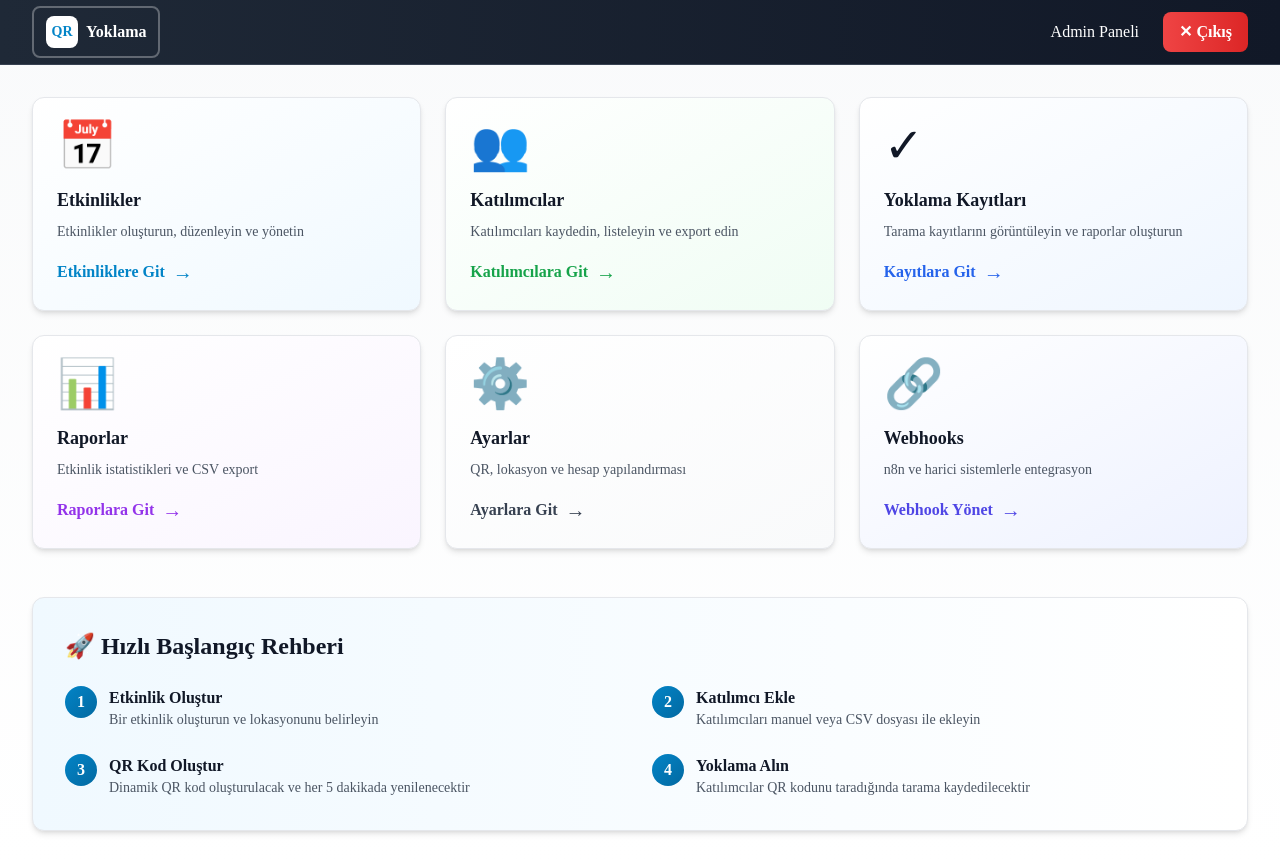
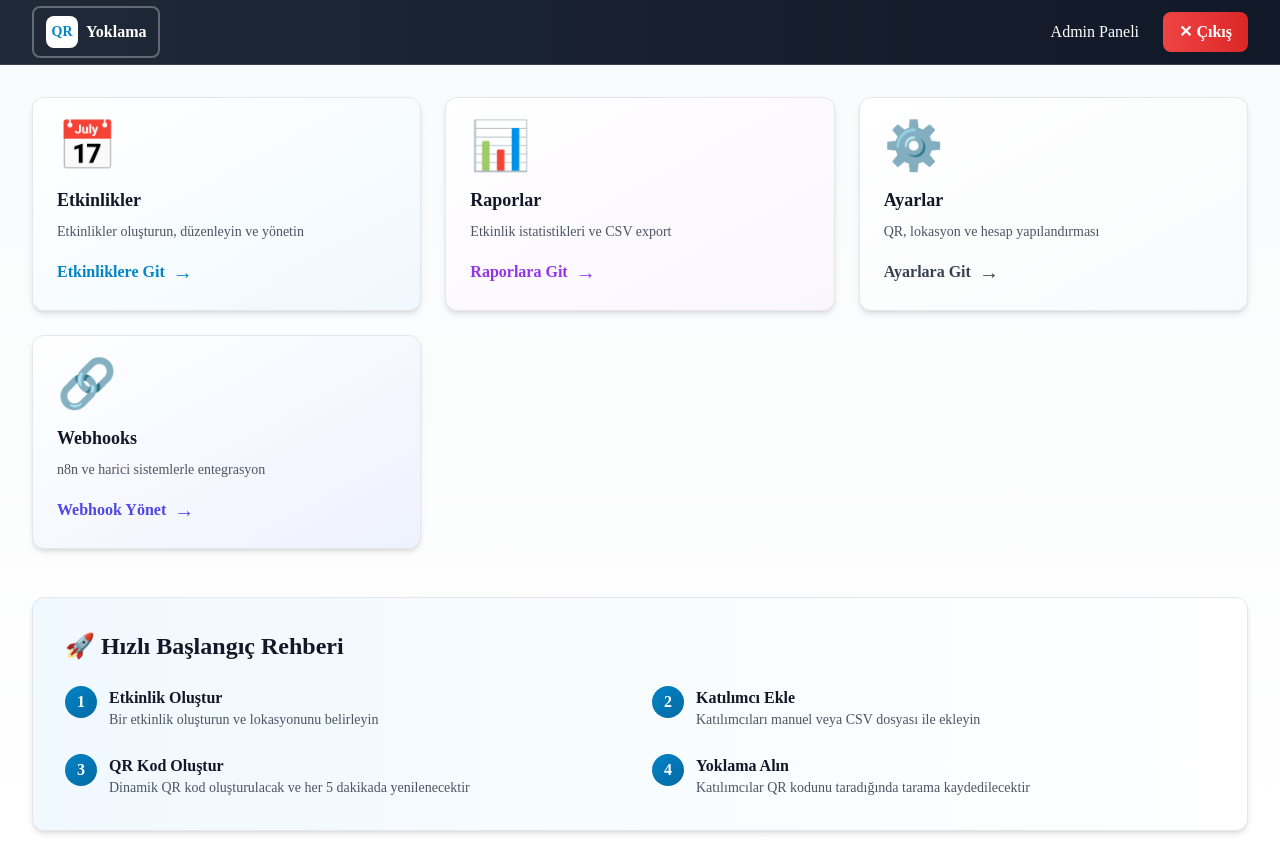
Before and after one commit to hvklkn/QR-Yoklama-Katilim-Sistemi, a Next.js app: page /admin in a window 1280 px wide. Built offline with nearby package versions, Linux system fonts and the light colour scheme.

Commit message:
fix: dashboard'dan Katılımcılar ve Yoklama Kayıtları kartları kaldırıldı

```diff
--- a/app/(dashboard)/admin/page.tsx
+++ b/app/(dashboard)/admin/page.tsx
@@ -22,40 +22,6 @@ export default function AdminPage() {
             </p>
             <div className="text-primary-600 font-semibold flex items-center gap-2 group-hover:gap-3 transition-all">
               Etkinliklere Git
-              <span className="text-xl">→</span>
-            </div>
-          </Link>
-
-          {/* Participants */}
-          <Link
-            href="/admin/participants"
-            className="card-hover card-elevated p-6 border-t-4 border-green-600 group bg-gradient-to-br from-white to-green-50 fade-in"
-            style={{ animationDelay: "50ms" }}
-          >
-            <div className="text-5xl mb-4 group-hover:scale-110 transition-transform duration-300">👥</div>
-            <h3 className="text-lg font-bold text-gray-900 mb-2 group-hover:text-green-600 transition-colors">Katılımcılar</h3>
-            <p className="text-gray-600 text-sm mb-4">
-              Katılımcıları kaydedin, listeleyin ve export edin
-            </p>
-            <div className="text-green-600 font-semibold flex items-center gap-2 group-hover:gap-3 transition-all">
-              Katılımcılara Git
-              <span className="text-xl">→</span>
-            </div>
-          </Link>
-
-          {/* Attendance Records */}
-          <Link
-            href="/admin/attendance"
-            className="card-hover card-elevated p-6 border-t-4 border-blue-600 group bg-gradient-to-br from-white to-blue-50 fade-in"
-            style={{ animationDelay: "100ms" }}
-          >
-            <div className="text-5xl mb-4 group-hover:scale-110 transition-transform duration-300">✓</div>
-            <h3 className="text-lg font-bold text-gray-900 mb-2 group-hover:text-blue-600 transition-colors">Yoklama Kayıtları</h3>
-            <p className="text-gray-600 text-sm mb-4">
-              Tarama kayıtlarını görüntüleyin ve raporlar oluşturun
-            </p>
-            <div className="text-blue-600 font-semibold flex items-center gap-2 group-hover:gap-3 transition-all">
-              Kayıtlara Git
               <span className="text-xl">→</span>
             </div>
           </Link>
```
